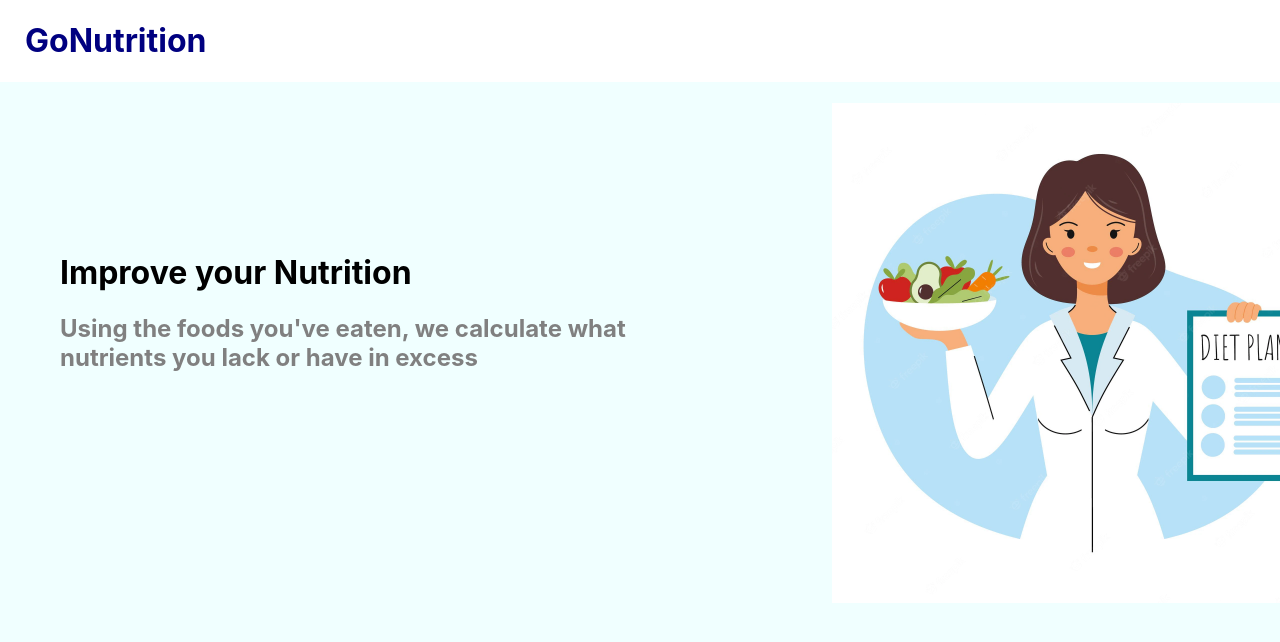
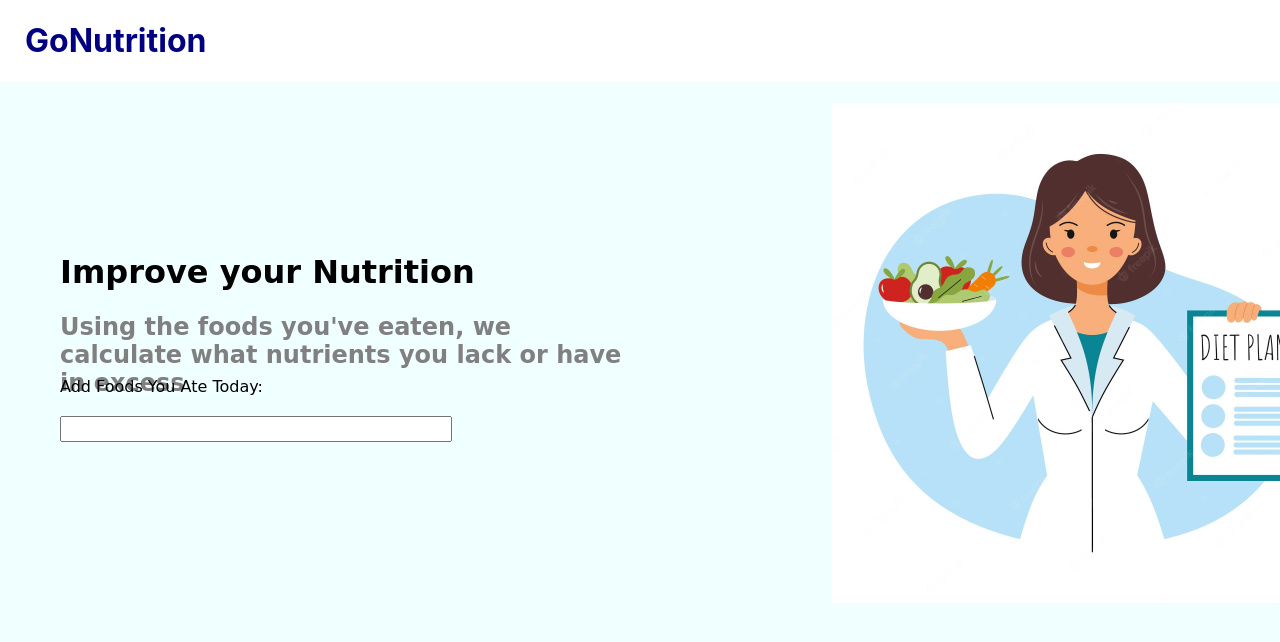
Before and after one commit to cam-thomas/NutritionProject, a React (Create React App) app in the folder client/: page / in a window 1280 px wide. Shown: the top 642 px of the page. Built offline with nearby package versions, Linux system fonts and the light colour scheme.

Commit message:
Added input form for adding food and updating state. It should work.

```diff
--- a/client/src/App.css
+++ b/client/src/App.css
@@ -12,6 +12,24 @@
     animation: App-logo-spin infinite 20s linear;
   }
 }
+
+.label {
+  text-align: right;
+}
+.inputFood {
+  margin-left: 60px;
+  position: absolute;
+  text-align: left;
+  bottom: 55%;
+  width: 30%;
+}
+
+.inputFoodForm {
+  width: 100%;
+  height: 20px;
+  margin-top: 20px;
+}
+
 
 img {
   width: 500px;
@@ -35,6 +53,8 @@ img {
   background-color: #F0FFFF;
   height: 100%;
   width: 100%;
+  font-family: "Comic Sans MS", "Comic Sans", "cursive";
+
 }
 .improveHeadline {
   margin-left: 60px;
--- a/client/src/App.jsx
+++ b/client/src/App.jsx
@@ -8,9 +8,23 @@ import Image from "./doctor.png"
 
 
 function App(props) {
+  const [userinputFood, setuserinputFood] = useState("")
+  // foodEaten: {apple : {Calories: ..., Carbohydrates: ..., }}
   const [foodEaten, setfoodEaten] = useState({})
-  const [recommendedNutrition, setrecommendedNutrition] = useState({'Calories: ': 0, 'Carbohydrates': 0, 'Fiber' : 0, 'Protein' : 0, 'Fat' : 0, 'Water' : 0})
+  const [recommendedNutrition, setrecommendedNutrition] = useState({Calories: 0, Carbohydrates: 0, Fiber : 0, Protein: 0, Fat: 0, Water: 0})
 
+
+  function handleUserInputFood(event) {
+    setuserinputFood(event.target.value)
+  }
+
+  function handleUserInputFormSubmit(event) {
+    // Need to add access database stuff here
+    // REMOVE LATER
+    event.preventDefault()
+    foodEaten[userinputFood] = "TEST"
+    setfoodEaten({...foodEaten})
+  }
   return (
     <div className="App">
       <header>
@@ -25,6 +39,15 @@ function App(props) {
         <div className="doctorImage">
             <img src={Image} alt="DoctorImage"/>
         </div>
+        <div className="inputFood" >
+          <form onSubmit={handleUserInputFormSubmit}>
+            <label className="label">
+              Add Foods You Ate Today:
+              <br/>
+              <input type="text" className= "inputFoodForm" value={userinputFood} onChange={handleUserInputFood} />
+            </label>
+          </form>
+        </div>
       </div>
     </div>
   );
```
